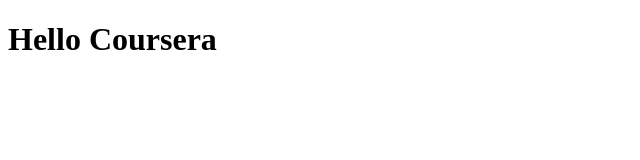
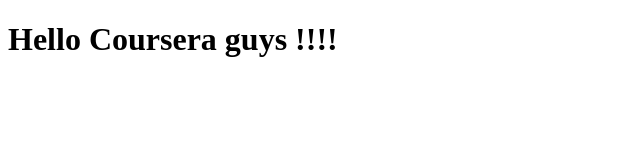
Before and after one commit to itsbernie1/mycoursera-test, a plain HTML site: page index.html in a window 1280 px wide. Shown: the whole page, without its empty margins (0-640 px from the left). Drawn offline with Linux system fonts and the light colour scheme.

Commit message:
Next version of webfile

```diff
--- a/index.html
+++ b/index.html
@@ -5,6 +5,6 @@
     <title>Hello Coursera</title>
   </head>
   <body>
-    <h1>Hello Coursera</h1>
+    <h1>Hello Coursera guys !!!!</h1>
   </body>
 </html>
```
